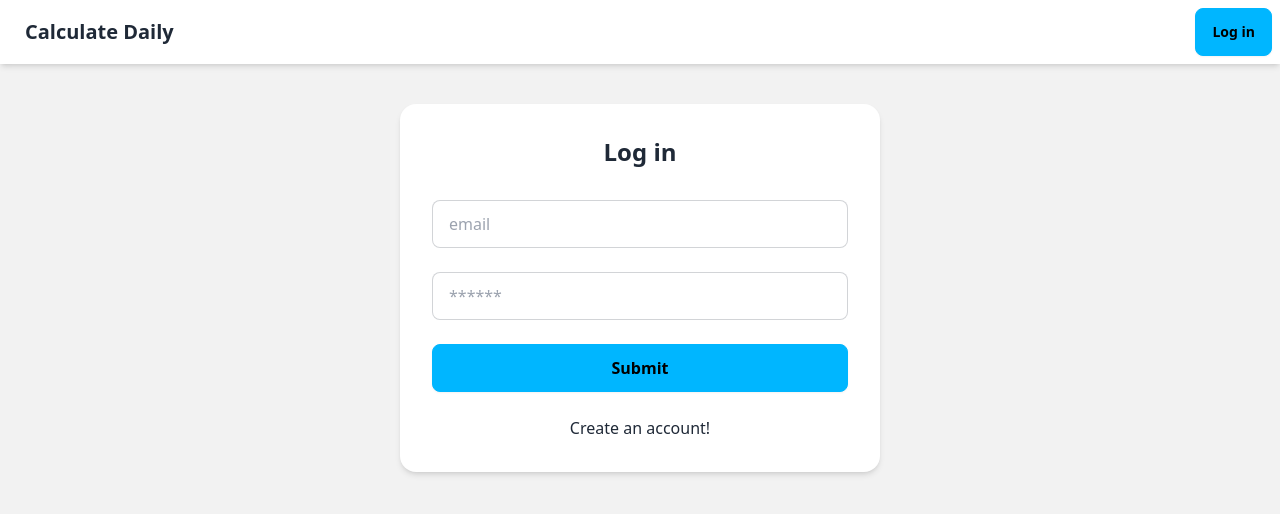
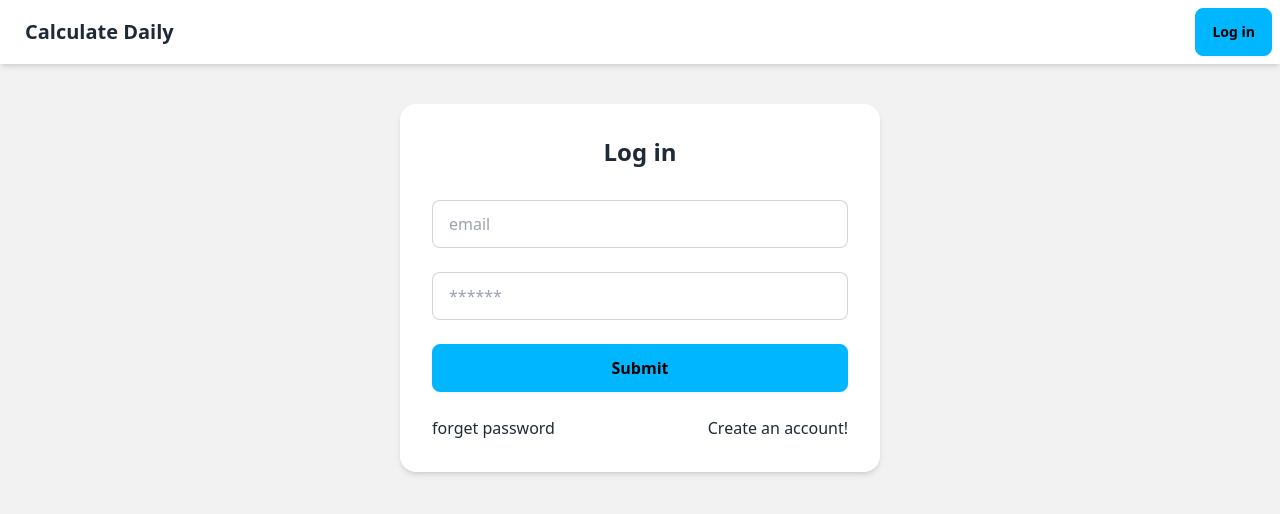
Before and after one commit to BikashKakati/Expense_with_Auth, a React (Vite) app: page /login in a window 1280 px wide. Shown: the top 514 px of the page. Built offline with nearby package versions, Linux system fonts and the light colour scheme; no server answers; the database is empty.

Commit message:
Feature- Loading
Added Loading at login

```diff
--- a/src/pages/LogIn.jsx
+++ b/src/pages/LogIn.jsx
@@ -1,5 +1,5 @@
 import { signInWithEmailAndPassword } from 'firebase/auth';
-import React, { useRef } from 'react';
+import React, { useRef, useState } from 'react';
 import { useDispatch } from 'react-redux';
 import { Link, useNavigate } from 'react-router-dom';
 import { auth } from '../services/firebase-config';
@@ -10,9 +10,11 @@ function LogIn() {
   const passwordRef = useRef();
   const dispatch = useDispatch();
   const Navigate = useNavigate();
+  const [loading, setLoading] = useState(false);
 
 
   async function submitHandler(e) {
+    setLoading(true);
     e.preventDefault();
     const email = emailRef.current.value;
     const password = passwordRef.current.value;
@@ -25,6 +27,7 @@ function LogIn() {
         isEmailVerified: user.emailVerified,
       }
       dispatch(login(userDetails));
+      setLoading(false);
       Navigate("/");
     } catch (err) {
       dispatch(alertHandler({ show: true, msg: err.message }))
@@ -40,8 +43,11 @@ function LogIn() {
           <div className="w-full card-actions gap-6">
             <input type="email" placeholder="email" className="input input-bordered w-full" ref={emailRef} />
             <input type="password" placeholder="******" className="input input-bordered w-full" ref={passwordRef} />
-            <button type="submit" className='btn btn-info btn-block text-base'>Submit</button>
-            <p className='text-center font-medium'>
+            <button type="submit" className='btn btn-info btn-block text-base'>{loading ? "Loading...":"Submit"}</button>
+            <p className='block'>
+              <Link to="/resetpassword">forget password</Link>
+            </p>
+            <p className='text-end font-medium'>
               <Link to="/signup">Create an account!</Link>
             </p>
           </div>
```
